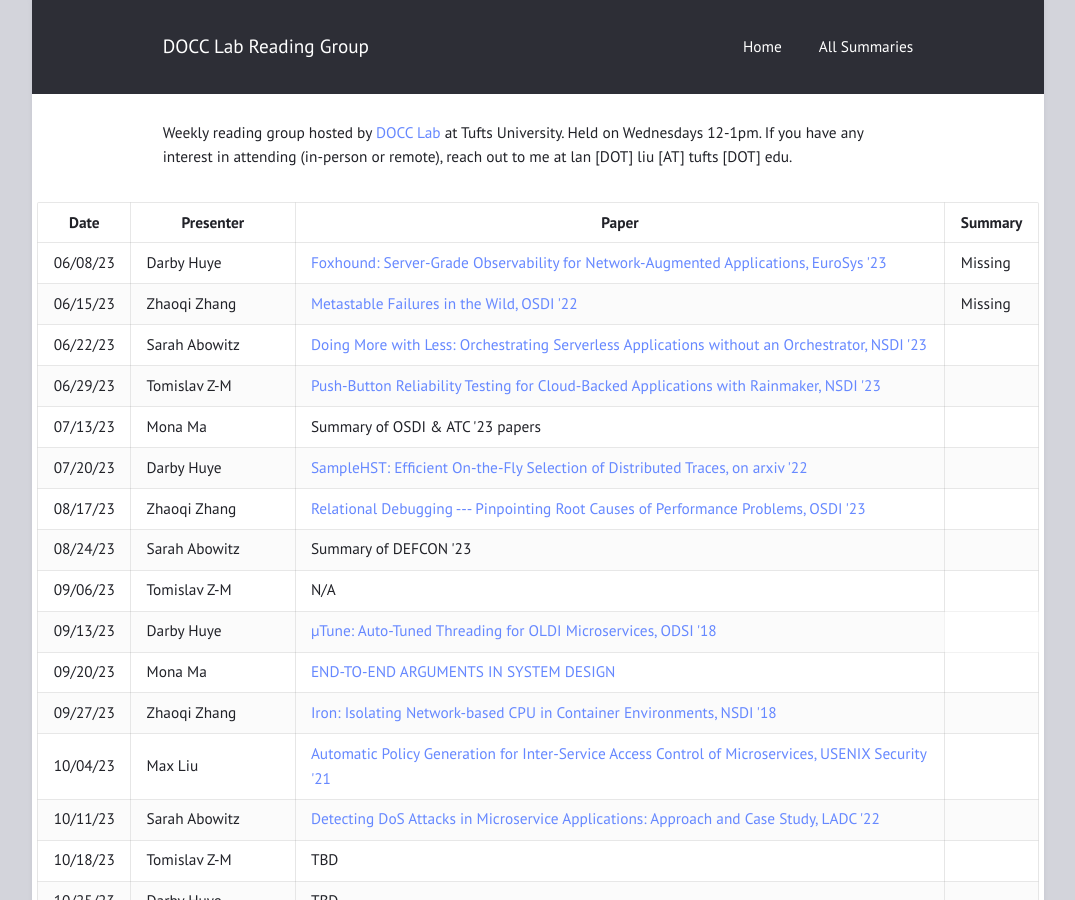
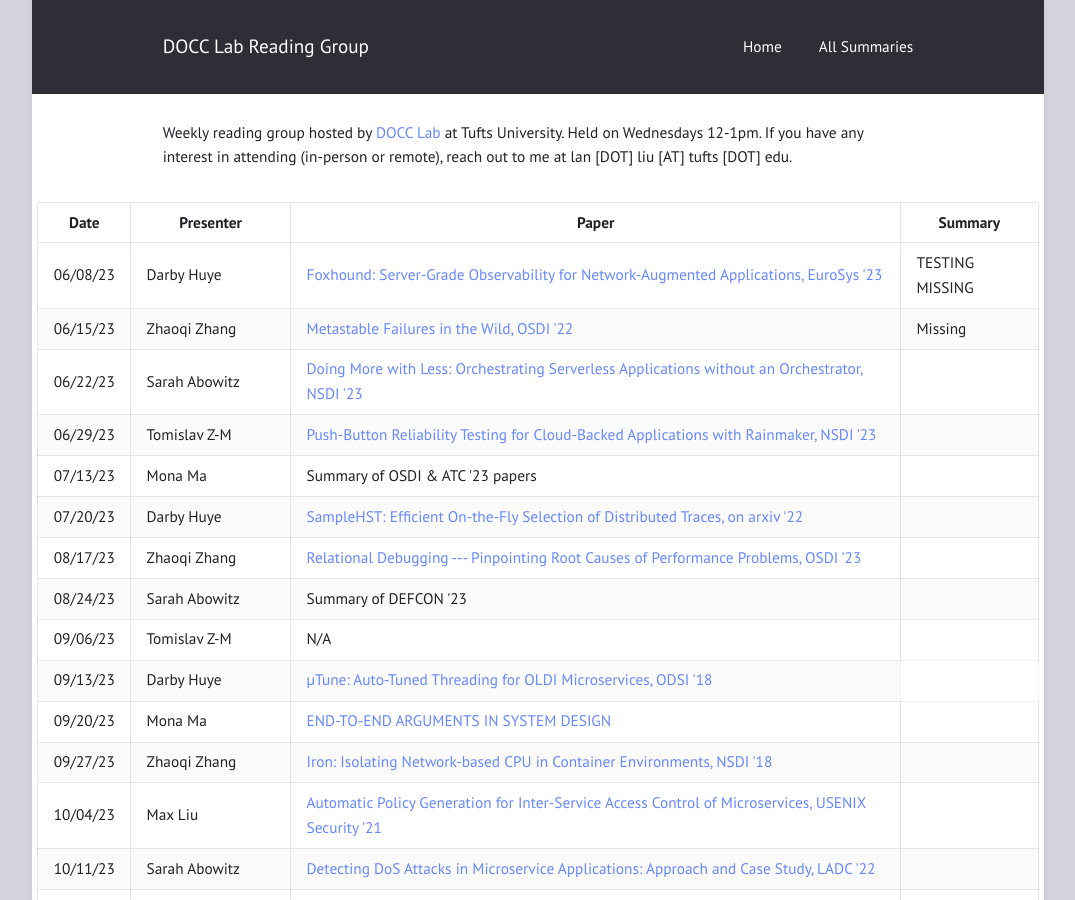
Before and after one commit to docc-lab/reading-group, a Jekyll site: the page built from index.html, in a window 1280 px wide and 900 px high. Shown: the whole window, without its empty margins (102-1177 px from the left). Built offline with Jekyll 4.4.1, drawn with Linux system fonts in a browser that asks for light colours.

Commit message:
test linking posts

```diff
--- a/index.html
+++ b/index.html
@@ -34,10 +34,10 @@
     <td><a href="https://dl.acm.org/doi/abs/10.1145/3552326.3567502">Foxhound: Server-Grade Observability for Network-Augmented Applications, EuroSys '23</a>
     </td>
     <td>
-      {% assign post = site.posts | where: "basename", "2023-06-08-foxhound" | first %}
+      {% assign post = site.posts | where: "basename", "2023-06-08-foxhound.md" | first %}
       {% if post %}
       <a href="{{ post.url | relative_url }}">Summary</a>
-      {% else %}Missing
+      {% else %}TESTING MISSING
       {% endif %}
     </td>
   </tr>
```
